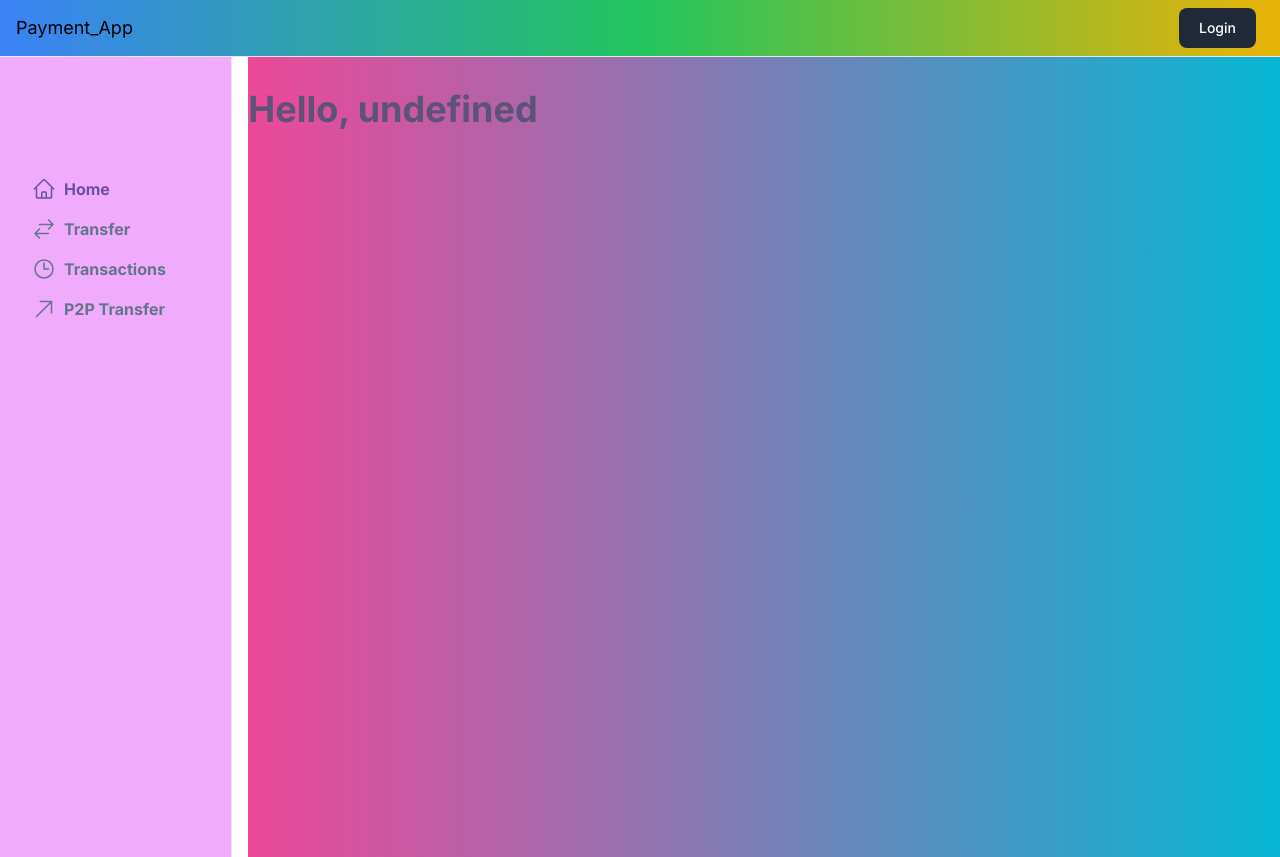
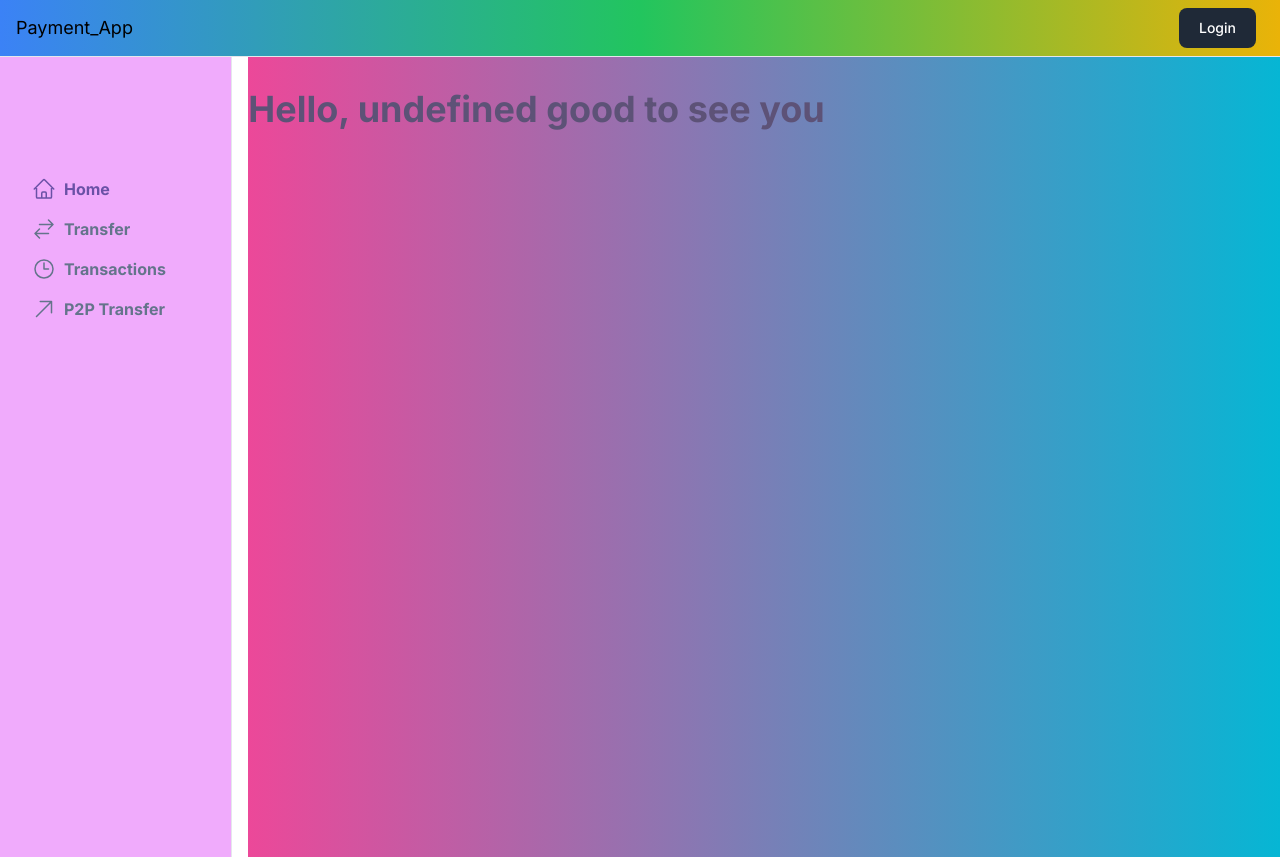
Before and after one commit to aman-dps1005/payment_webApp, a Next.js app in the folder apps/user_app/: page /dashboard in a window 1280 px wide. Built offline with nearby package versions, Linux system fonts and the light colour scheme; no server answers.

Commit message:
added something to dashboard

```diff
--- a/apps/user_app/app/(dashboard)/dashboard/page.tsx
+++ b/apps/user_app/app/(dashboard)/dashboard/page.tsx
@@ -7,7 +7,7 @@ export default async function() {
 
     return <div className="bg-gradient-to-r from-pink-500 to-cyan-500 w-full">
         <div className="text-4xl text-[#5d5277] pt-8 mb-8 font-bold">
-            {`Hello, ${session?.user?.name.split(" ")[0]}`}
+            {`Hello, ${session?.user?.name.split(" ")[0]} good to see you`}
         </div>
 
     </div>
```
